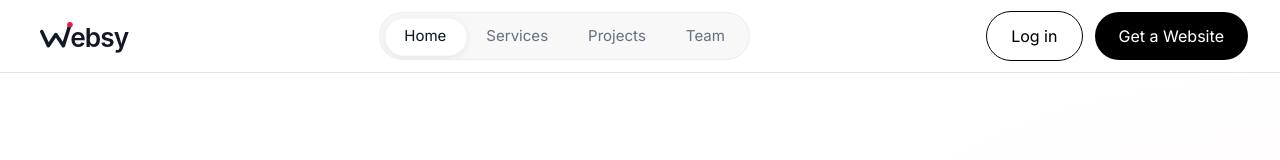
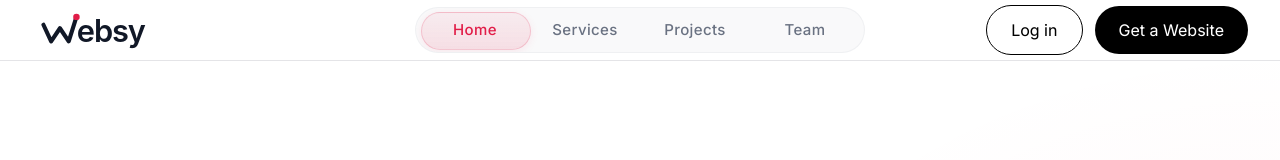
Before and after one commit to mahunn/Websy-Agentic, a Next.js app: page / in a window 1280 px wide. Shown: the top 160 px of the page. Built offline with nearby package versions, Linux system fonts and the light colour scheme.

Commit message:
fix(navbar): premium translucent rose slider, compact height, left-aligned capsule, larger text

```diff
--- a/app/layout.tsx
+++ b/app/layout.tsx
@@ -24,7 +24,7 @@ export default function RootLayout({
 }>) {
   return (
     <html lang="en" className={`h-full antialiased scroll-smooth ${inter.variable}`}>
-      <body className="min-h-full flex flex-col bg-white text-gray-900 pt-[72px]">
+      <body className="min-h-full flex flex-col bg-white text-gray-900 pt-[48px] sm:pt-[56px] md:pt-[60px]">
         <Navbar />
         <div className="flex-grow">{children}</div>
 
--- a/components/Navbar.tsx
+++ b/components/Navbar.tsx
@@ -78,9 +78,10 @@ export default function Navbar() {
     };
   }, [pathname]);
 
+  // Active transparent rose/red pill design
   const pillBg = isLightPage
-    ? 'bg-white shadow-[0_2px_8px_rgba(0,0,0,0.08)] border border-gray-200/20'
-    : 'bg-[#E11D48] shadow-[0_0_12px_rgba(225,29,72,0.4)]';
+    ? 'bg-gradient-to-b from-[#E11D48]/6 to-[#E11D48]/12 border border-[#E11D48]/18 shadow-[0_2px_8px_rgba(225,29,72,0.08)]'
+    : 'bg-gradient-to-b from-[#E11D48]/18 to-[#E11D48]/28 border border-[#E11D48]/35 backdrop-blur-[4px] shadow-[0_4px_12px_rgba(225,29,72,0.24)]';
 
   return (
     <header
@@ -90,10 +91,11 @@ export default function Navbar() {
       }`}
     >
       <nav
-        className="pointer-events-auto max-w-7xl mx-auto px-4 sm:px-6 md:px-8 h-[72px] flex items-center justify-between gap-4"
+        className="pointer-events-auto max-w-7xl mx-auto px-4 sm:px-6 md:px-8 h-[48px] sm:h-[56px] md:h-[60px] flex items-center justify-start md:justify-between gap-4 sm:gap-6 md:gap-4"
         aria-label="Primary navigation"
       >
-        {/* Brand Logo */}
+        {/* Brand Logo Column */}
+        <div className="flex-none md:flex-1 flex items-center justify-start">
           <Link
             href="/"
             className="flex-shrink-0 flex items-center gap-2 hover:opacity-80 transition-opacity"
@@ -104,29 +106,31 @@ export default function Navbar() {
               alt="Websy logo"
               width={120}
               height={36}
-            className="block h-7 sm:h-8 md:h-9 w-auto transition-all duration-300"
+              className="block h-[28px] sm:h-[34px] md:h-[42px] w-auto transition-all duration-300"
               priority
             />
           </Link>
+        </div>
 
-        {/* Segmented Capsule Nav Links */}
-        <div className="flex-grow flex justify-end md:justify-center overflow-hidden">
+        {/* Segmented Capsule Nav Links Column */}
+        <div className="flex-none md:flex-initial flex justify-start md:justify-center overflow-hidden">
           <ul
-            className={`relative flex items-center p-1 rounded-full border transition-all duration-300 overflow-x-auto scrollbar-none flex-nowrap whitespace-nowrap max-w-full ${
+            className={`relative flex items-center h-[36px] sm:h-[42px] md:h-[46px] p-1 rounded-full border transition-all duration-300 overflow-x-auto scrollbar-none flex-nowrap whitespace-nowrap max-w-full ${
               isLightPage
-                ? 'bg-gray-100/60 border-gray-200/60'
-                : 'bg-white/5 border-white/10 backdrop-blur-md'
+                ? 'bg-gray-100/50 border-gray-200/50 backdrop-blur-sm'
+                : 'bg-white/[0.03] border-white/[0.08] backdrop-blur-md'
             }`}
             role="list"
           >
             {/* Sliding Background Pill */}
             <span
-              className={`absolute top-0 left-0 rounded-full transition-all duration-300 ease-out z-0 pointer-events-none ${pillBg}`}
+              className={`absolute top-0 left-0 rounded-full z-0 pointer-events-none ${pillBg}`}
               style={{
                 transform: `translate3d(${indicatorStyle.left}px, ${indicatorStyle.top}px, 0)`,
                 width: `${indicatorStyle.width}px`,
                 height: `${indicatorStyle.height}px`,
                 opacity: indicatorStyle.opacity,
+                transition: 'transform 380ms cubic-bezier(0.16, 1, 0.3, 1), width 380ms cubic-bezier(0.16, 1, 0.3, 1), height 380ms cubic-bezier(0.16, 1, 0.3, 1), opacity 250ms ease',
               }}
             />
 
@@ -137,11 +141,11 @@ export default function Navbar() {
                   <Link
                     href={link.href}
                     data-nav-link={link.href}
-                    className={`text-[11px] sm:text-[13.5px] md:text-[15px] font-[450] md:font-[420] transition-colors duration-300 py-1.5 px-3 sm:px-4 md:py-2 md:px-5 block rounded-full select-none ${
+                    className={`h-[28px] w-[65px] min-[375px]:w-[70px] sm:h-[34px] sm:w-[90px] md:h-[38px] md:w-[110px] text-[11px] min-[375px]:text-[12px] sm:text-[13.5px] md:text-[15px] font-medium tracking-wide transition-colors duration-250 flex items-center justify-center rounded-full select-none ${
                       isActive
                         ? isLightPage
-                          ? 'text-gray-900 font-semibold'
-                          : 'text-white font-semibold'
+                          ? 'text-[#E11D48]'
+                          : 'text-white'
                         : isLightPage
                         ? 'text-gray-500 hover:text-gray-900'
                         : 'text-white/60 hover:text-white'
@@ -155,8 +159,8 @@ export default function Navbar() {
           </ul>
         </div>
 
-        {/* Desktop CTAs (hidden on mobile, visible on desktop md+) */}
-        <div className="hidden md:flex items-center gap-3 flex-shrink-0">
+        {/* Desktop CTAs Column (hidden on mobile, visible on desktop md+) */}
+        <div className="flex-1 hidden md:flex items-center justify-end gap-3 flex-shrink-0">
           {isLightPage ? (
             <>
               <Link href="/contact" className="btn-outline-light text-sm py-2.5 px-5">
```
Lines whose indentation alone changed are shown as unchanged.
